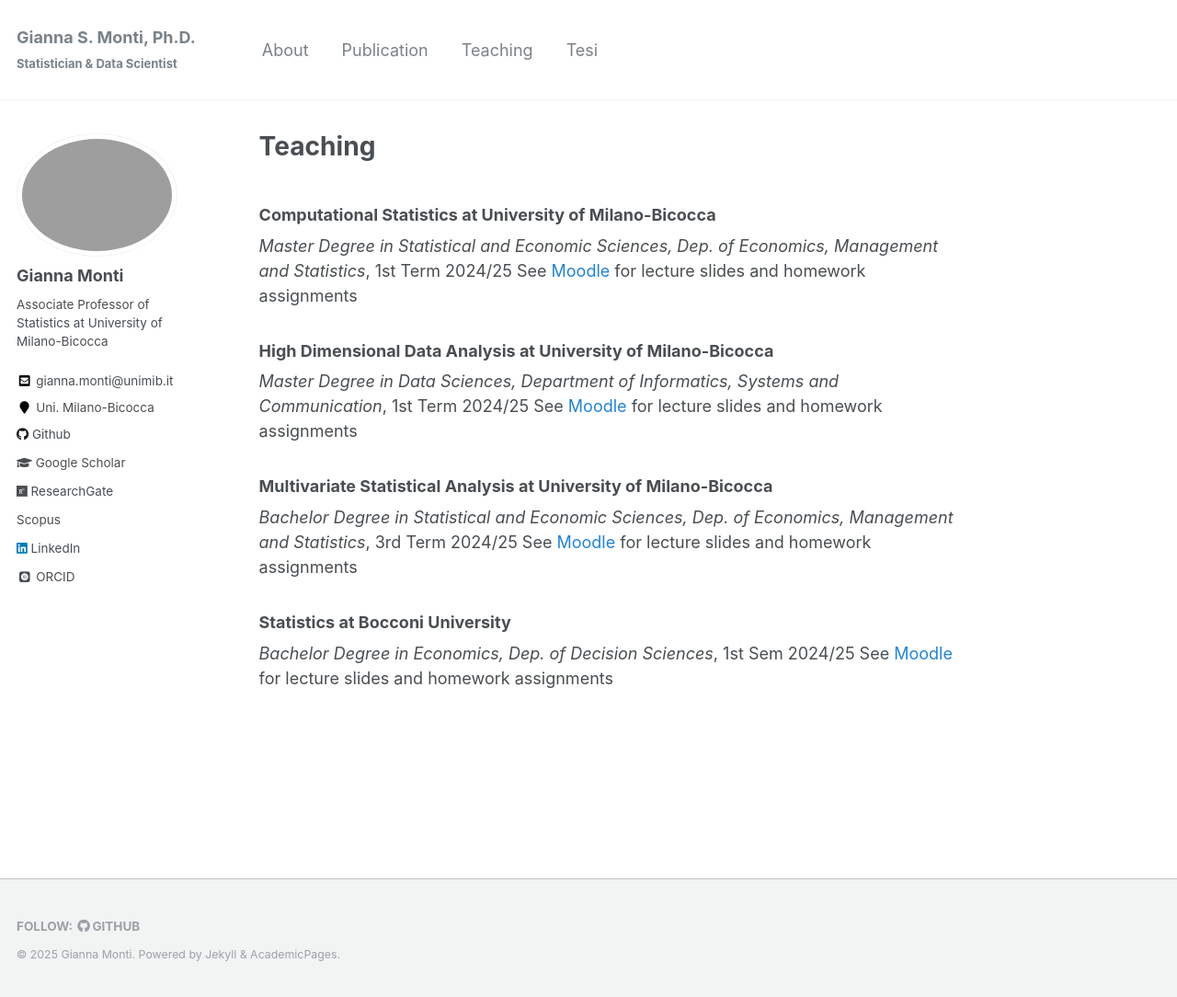
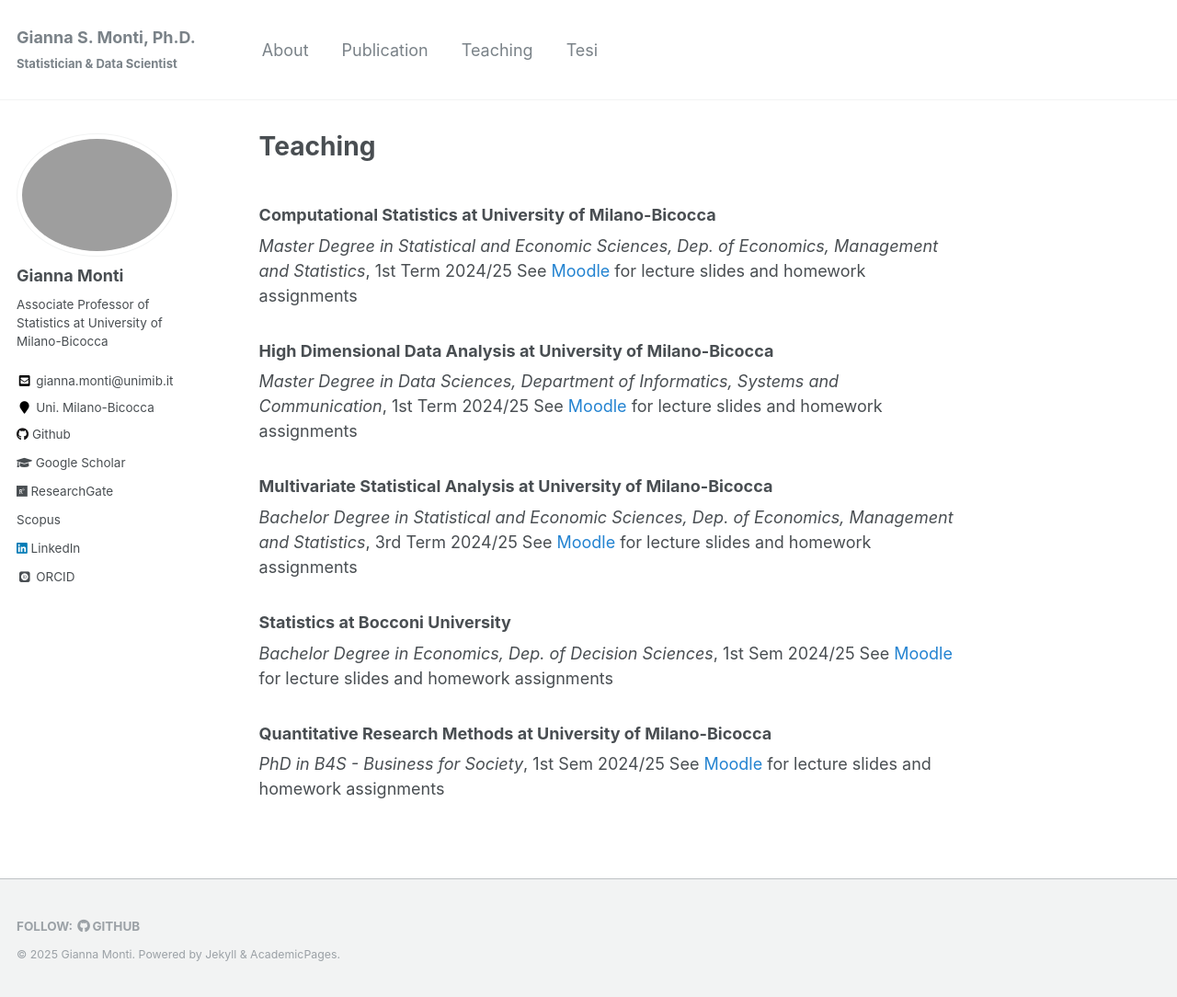
Before and after one commit to giannamonti/giannamonti.github.io, a Jekyll site: the page built from _pages/teaching.md, in a window 1280 px wide and 1084 px high. Shown: the whole window at 92% size. Built offline with Jekyll 4.4.1, drawn with Linux system fonts in a browser that asks for light colours; some web fonts are replaced; a style sheet for code colours, icons or effects is not loaded.

Commit message:
teaching

```diff
--- a/_pages/teaching.md
+++ b/_pages/teaching.md
@@ -19,3 +19,7 @@ See [Moodle](https://elearning.unimib.it/course/view.php?id=55020) for lecture s
 ### Statistics at Bocconi University
 *Bachelor Degree in Economics, Dep. of Decision Sciences*, 1st Sem 2024/25
 See [Moodle](https://didattica.unibocconi.it/ts/tsn_anteprima.php?cod_ins=30001&anno=2025&ric_cdl=TR01&IdPag=7921) for lecture slides and homework assignments
+
+### Quantitative Research Methods at University of Milano-Bicocca
+*PhD in B4S - Business for Society*, 1st Sem 2024/25
+See [Moodle](https://elearning.unimib.it/course/view.php?id=58892) for lecture slides and homework assignments
```
